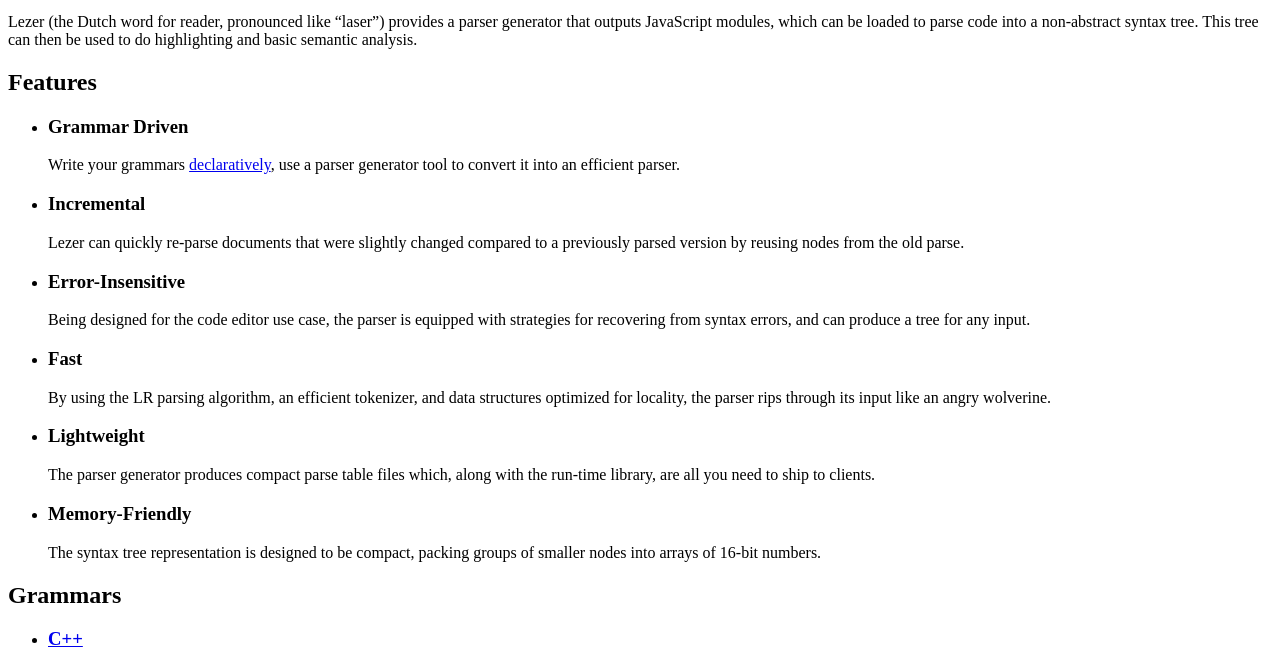
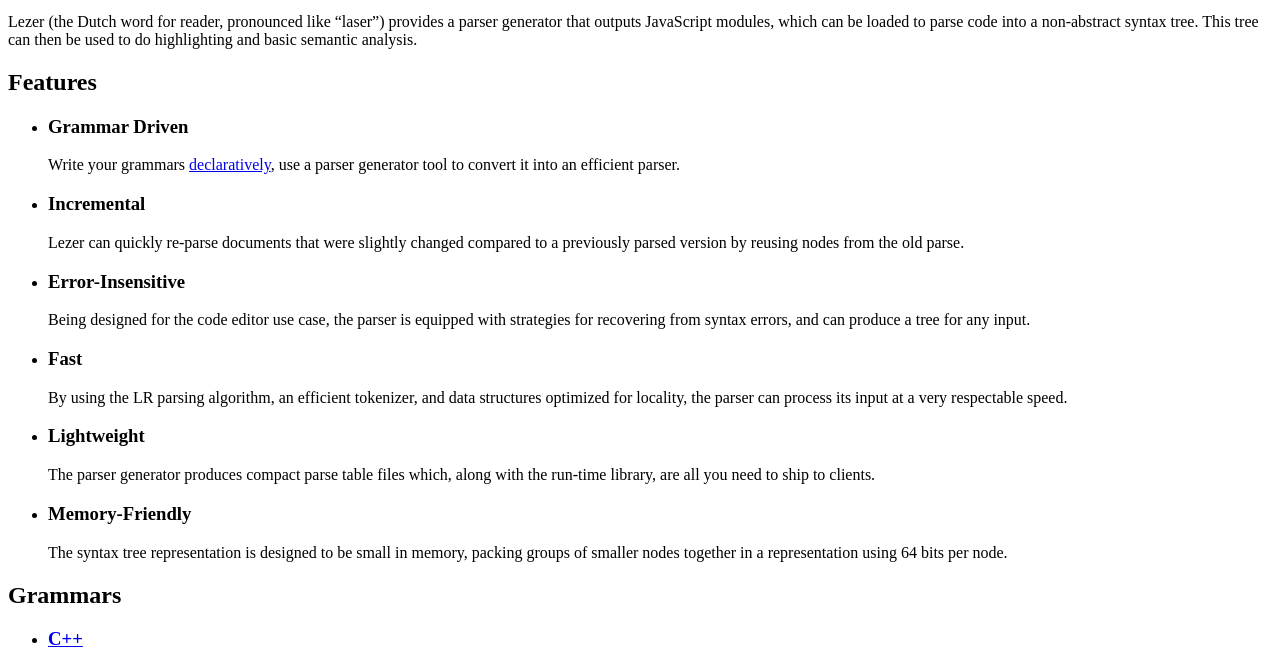
Before and after one commit to lezer-parser/website, a website: page site/index.html in a window 1280 px wide. Shown: the part 145-800 px from the top of the page. Drawn offline with Linux system fonts and the light colour scheme.

Commit message:
Reword some items on front page

```diff
--- a/site/index.html
+++ b/site/index.html
@@ -45,8 +45,8 @@
   <li>
     <h3>Fast</h3>
     <p>By using the LR parsing algorithm, an efficient tokenizer, and
-    data structures optimized for locality, the parser rips through
-    its input like an angry wolverine.</p>
+    data structures optimized for locality, the parser can process its
+    input at a very respectable speed.</p>
   </li>
   <li>
     <h3>Lightweight</h3>
@@ -56,8 +56,9 @@
   </li>
   <li>
     <h3>Memory-Friendly</h3>
-    <p>The syntax tree representation is designed to be compact,
-    packing groups of smaller nodes into arrays of 16-bit numbers.</p>
+    <p>The syntax tree representation is designed to be small in
+    memory, packing groups of smaller nodes together in a
+    representation using 64 bits per node.</p>
   </li>
 </ul>
 
```
